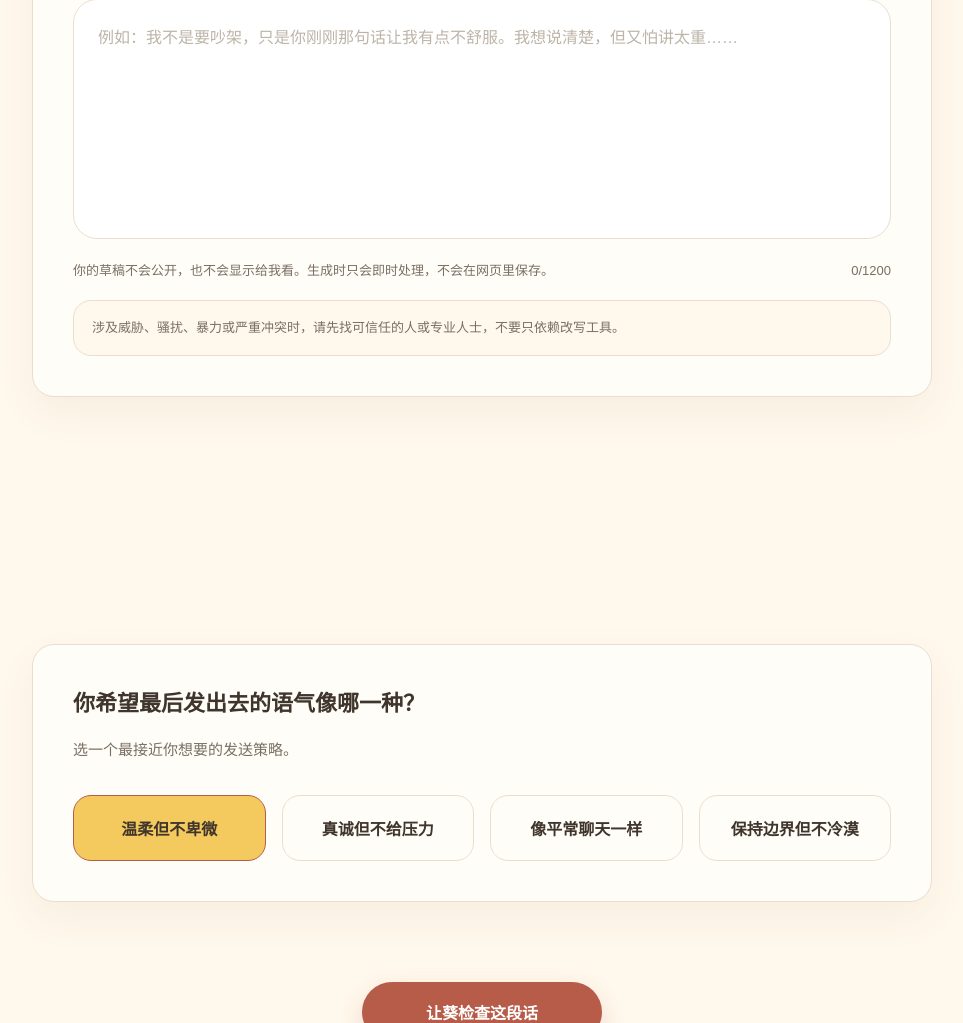
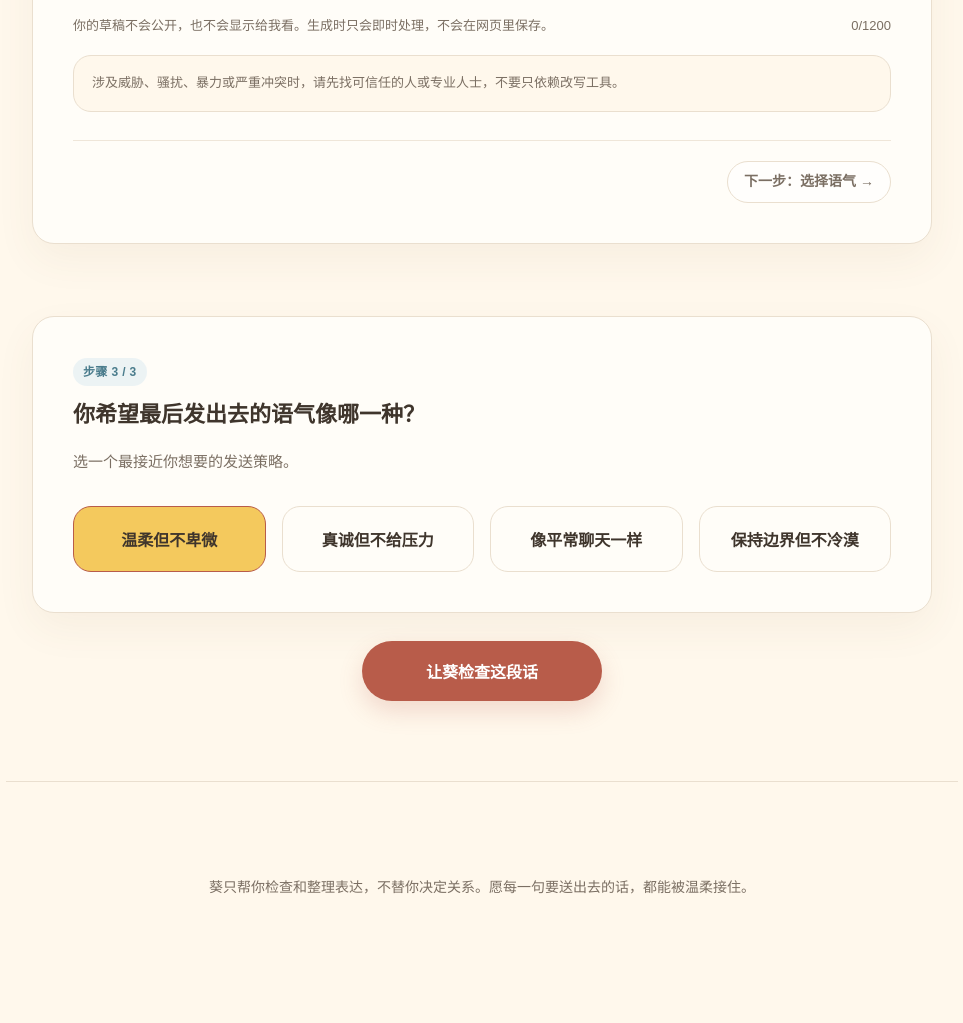
Before and after one commit to jiukwaii/kuiletter, a website: page index.html in a window 1280 px wide. Shown: the part 1777-2800 px from the top of the page, without its empty margins (158-1121 px from the left). After the commit the page ends 2731 px from the top, so only its background shows below. Drawn offline with Linux system fonts and the light colour scheme.

Commit message:
Add files via upload

```diff
--- a/index.html
+++ b/index.html
@@ -26,6 +26,7 @@
 <section class="section section-center" id="concern-section">
 <div class="panel">
 <div class="section-heading">
+<span class="step-kicker">步骤 1 / 3</span>
 <h2>你最担心这段话哪里不对？</h2>
 <p>选一个最接近你现在顾虑的地方，葵会先帮你检查发送风险。</p>
 </div>
@@ -37,11 +38,15 @@
 <button class="choice" data-value="我怕不够清楚">不够清楚</button>
 <button class="choice" data-value="我怕关系变尴尬">关系变尴尬</button>
 </div>
+<div class="next-step-row">
+<a class="next-step-link" href="#input-section">下一步：贴上草稿 →</a>
+</div>
 </div>
 </section>
 <section class="section section-center" id="input-section">
 <div class="panel">
 <div class="section-heading">
+<span class="step-kicker">步骤 2 / 3</span>
 <h2>先把你想发的话贴上来</h2>
 <p>不用写得完美。可以是草稿、想法、气话，葵会先帮你看哪里可能让人误会。</p>
 </div>
@@ -53,11 +58,15 @@
 <div class="safety-note">
             涉及威胁、骚扰、暴力或严重冲突时，请先找可信任的人或专业人士，不要只依赖改写工具。
           </div>
+<div class="next-step-row">
+<a class="next-step-link" href="#tone-section">下一步：选择语气 →</a>
+</div>
 </div>
 </section>
 <section class="section section-center" id="tone-section">
 <div class="panel">
 <div class="section-heading">
+<span class="step-kicker">步骤 3 / 3</span>
 <h2>你希望最后发出去的语气像哪一种？</h2>
 <p>选一个最接近你想要的发送策略。</p>
 </div>
--- a/style.css
+++ b/style.css
@@ -53,18 +53,18 @@
       padding: 0 24px; /* 移除顶部 padding，由 section 处理 */
     }
 
-    /* Section Wrapper for "One Chapter per Page" feel */
+    /* Section Wrapper: keep a breathable flow without making each card feel like a separate page */
     .section {
-      min-height: 95vh; /* 留出一点点空间作为向下滚动的暗示 */
+      min-height: auto;
       display: flex;
       flex-direction: column;
-      padding: 60px 0;
-      scroll-margin-top: 0;
+      padding: 36px 0;
+      scroll-margin-top: 24px;
     }
 
     /* Used for sections that need content vertically centered */
     .section-center {
-      justify-content: center;
+      justify-content: flex-start;
     }
 
     /* Hero Section as a standalone entry */
@@ -197,6 +197,50 @@
       color: var(--muted);
     }
 
+    .step-kicker {
+      display: inline-flex;
+      align-items: center;
+      margin-bottom: 10px;
+      padding: 4px 10px;
+      border-radius: 999px;
+      background: rgba(220, 236, 242, 0.55);
+      color: #4A7C8C;
+      font-size: 12px;
+      font-weight: 800;
+      letter-spacing: 0.03em;
+    }
+
+    .next-step-row {
+      display: flex;
+      justify-content: flex-end;
+      margin-top: 28px;
+      padding-top: 20px;
+      border-top: 1px solid rgba(234, 223, 207, 0.75);
+    }
+
+    .next-step-link {
+      display: inline-flex;
+      align-items: center;
+      justify-content: center;
+      padding: 10px 16px;
+      border: 1px solid var(--line);
+      border-radius: 999px;
+      background: rgba(255, 255, 255, 0.45);
+      color: var(--muted);
+      text-decoration: none;
+      font-size: 14px;
+      font-weight: 800;
+      line-height: 1.4;
+      transition: all 0.2s ease;
+    }
+
+    .next-step-link:hover {
+      color: var(--accent);
+      border-color: rgba(184, 92, 74, 0.35);
+      background: #FFFDF8;
+      transform: translateY(-1px);
+    }
+
     /* Choice Grid Base (Mobile First) */
     .choice-grid {
       display: grid;
@@ -287,7 +331,7 @@
     }
 
     .generate-area {
-      padding: 80px 0;
+      padding: 28px 0 44px;
       text-align: center; /* 默认居中，确保手机端也美观 */
     }
 
@@ -703,12 +747,7 @@
     @media (max-width: 900px) {
       .section {
         min-height: auto;
-        padding: 40px 0;
-      }
-      .section:first-of-type {
-        min-height: 95vh;
-        display: flex;
-        flex-direction: column;
+        padding: 30px 0;
       }
       .hero {
         grid-template-columns: 1fr;
@@ -819,6 +858,14 @@
       .panel {
         padding: 24px;
       }
+      .next-step-row {
+        justify-content: stretch;
+        margin-top: 22px;
+        padding-top: 18px;
+      }
+      .next-step-link {
+        width: 100%;
+      }
     }
 
 
```
